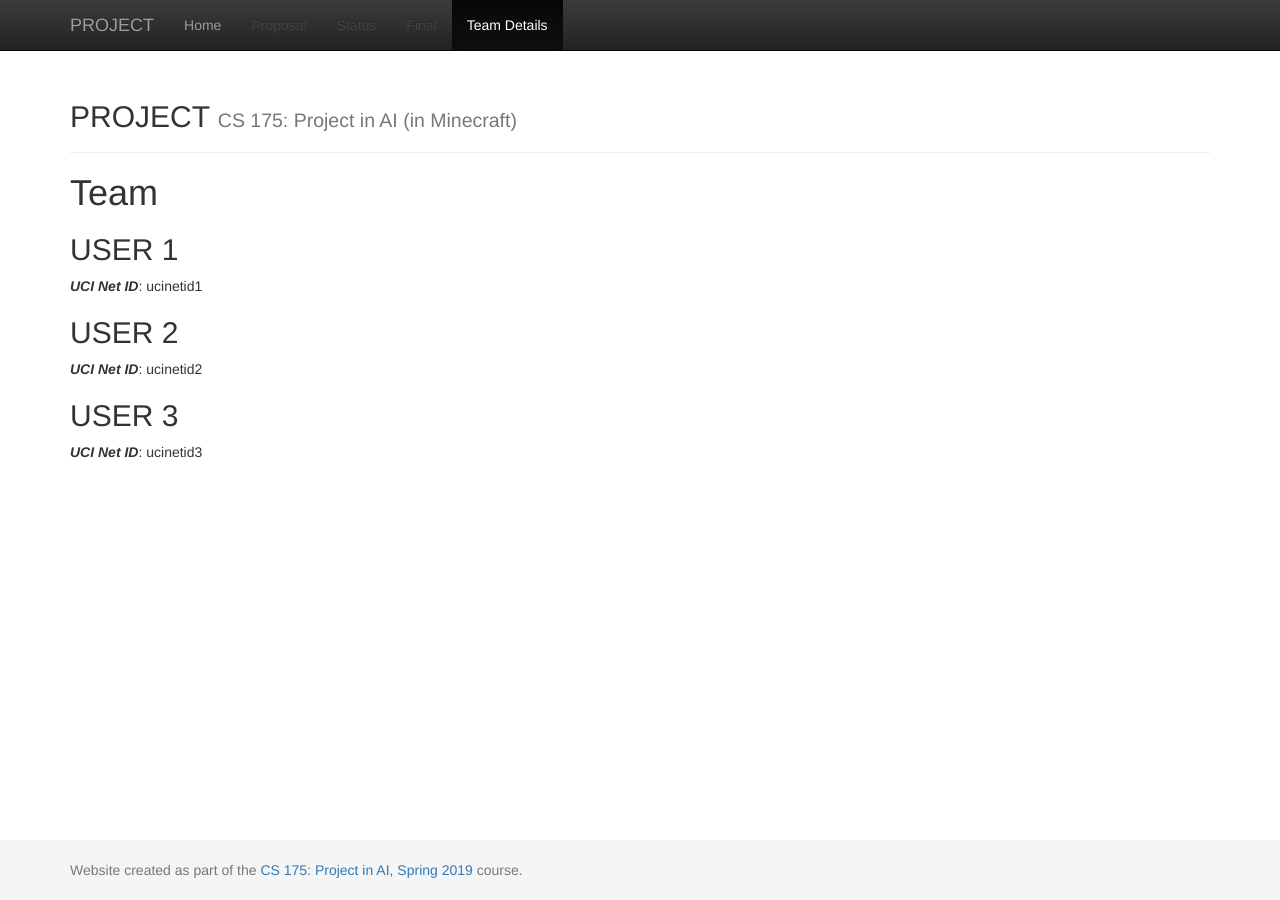
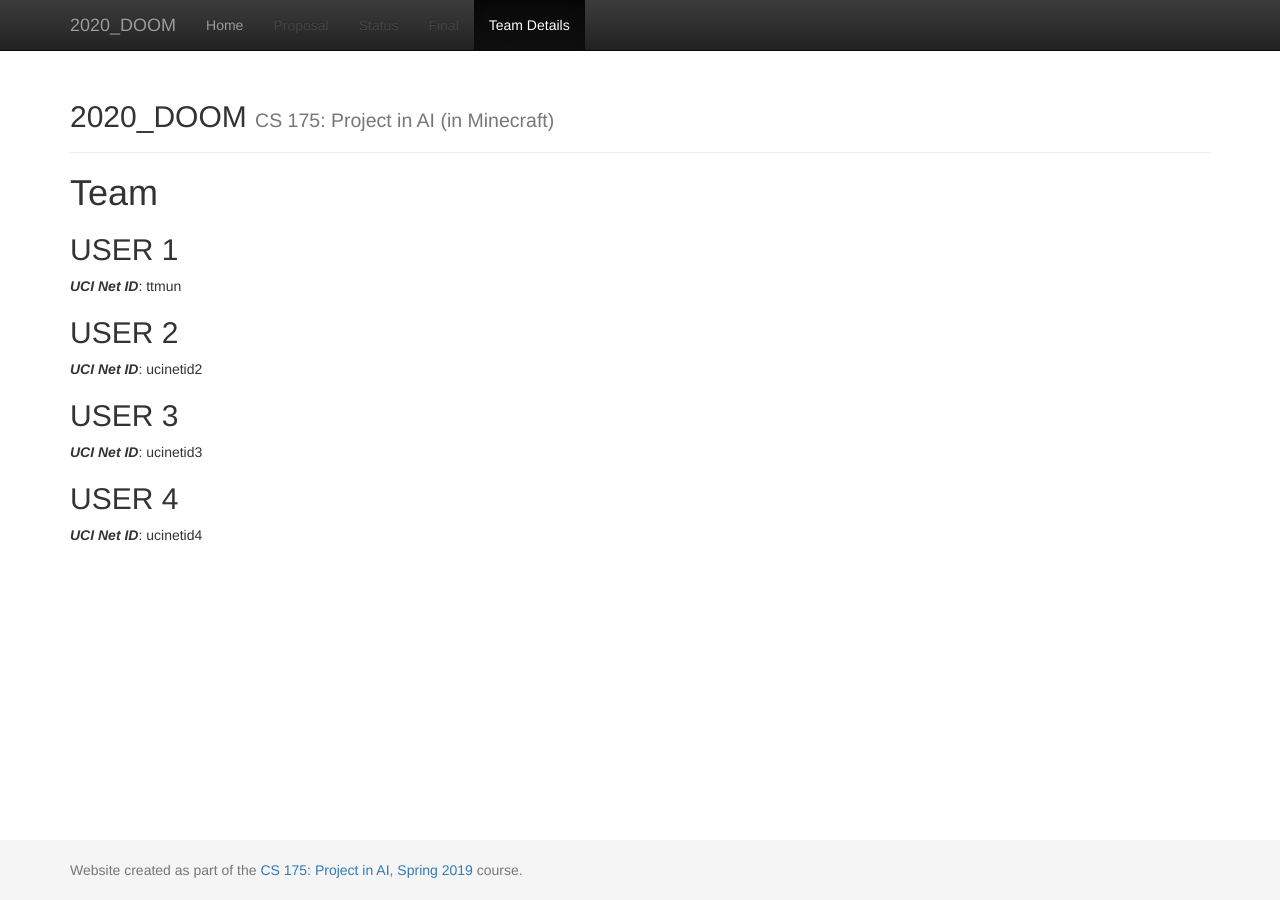
Before and after one commit to beagle1998/2020_DOOM, a Jekyll site: the page built from docs/team.md, in a window 1280 px wide. Built offline with Jekyll 4.4.1, drawn with Linux system fonts in a browser that asks for light colours.

Commit message:
testing first push. 1 and 3 of 1.3

```diff
--- a/docs/_config.yml
+++ b/docs/_config.yml
@@ -1,7 +1,7 @@
 ###########
 # site.title
 
-title:    'PROJECT'
+title:    '2020_DOOM'
 subtitle: 'CS 175: Project in AI (in Minecraft)'
 
 
--- a/docs/team.md
+++ b/docs/team.md
@@ -7,10 +7,13 @@ title:  Team
 
 
 ## USER 1
-***UCI Net ID***: ucinetid1
+***UCI Net ID***: ttmun
 
 ## USER 2
 ***UCI Net ID***: ucinetid2
 
 ## USER 3
 ***UCI Net ID***: ucinetid3
+
+## USER 4
+***UCI Net ID***: ucinetid4
```
